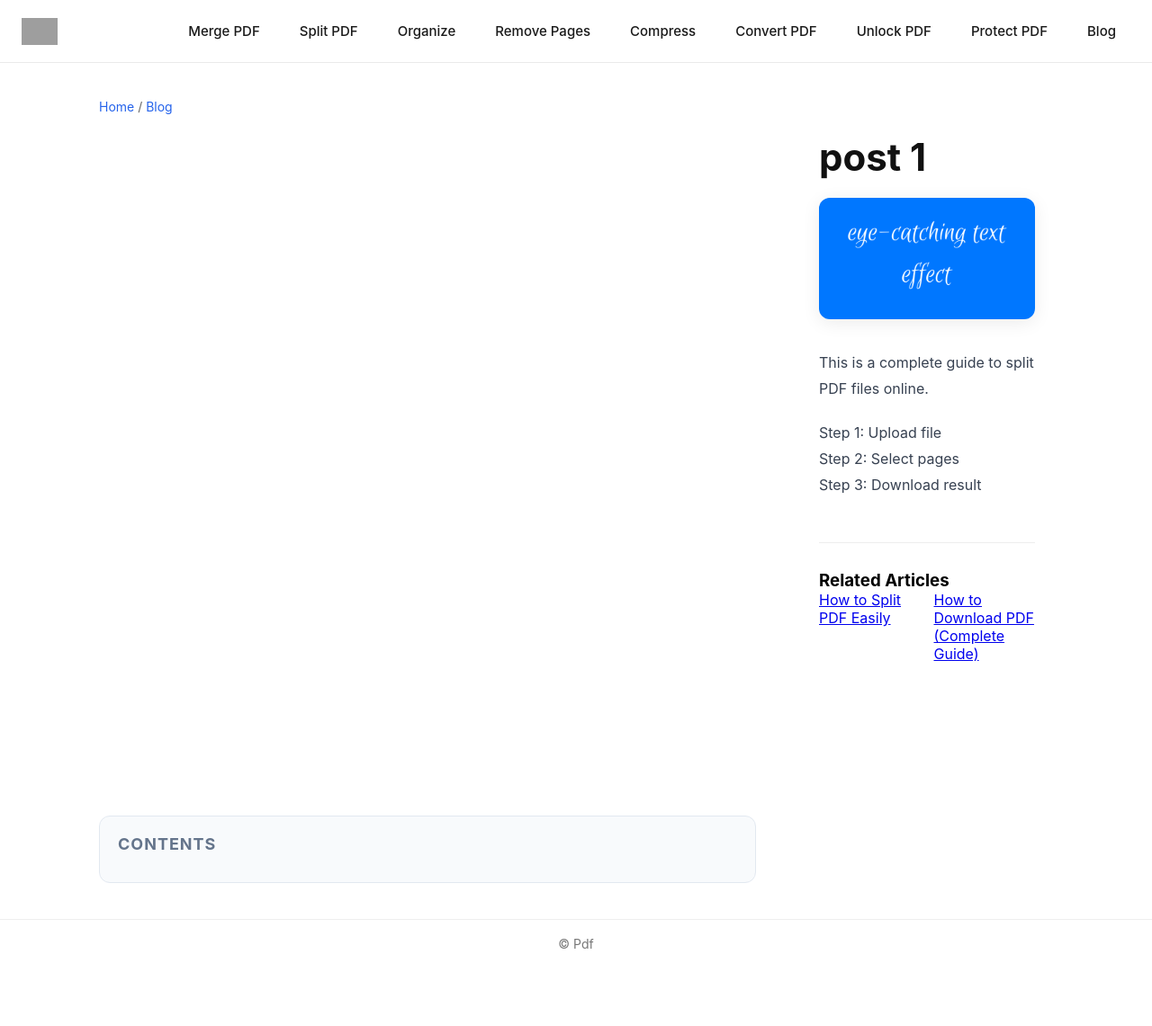
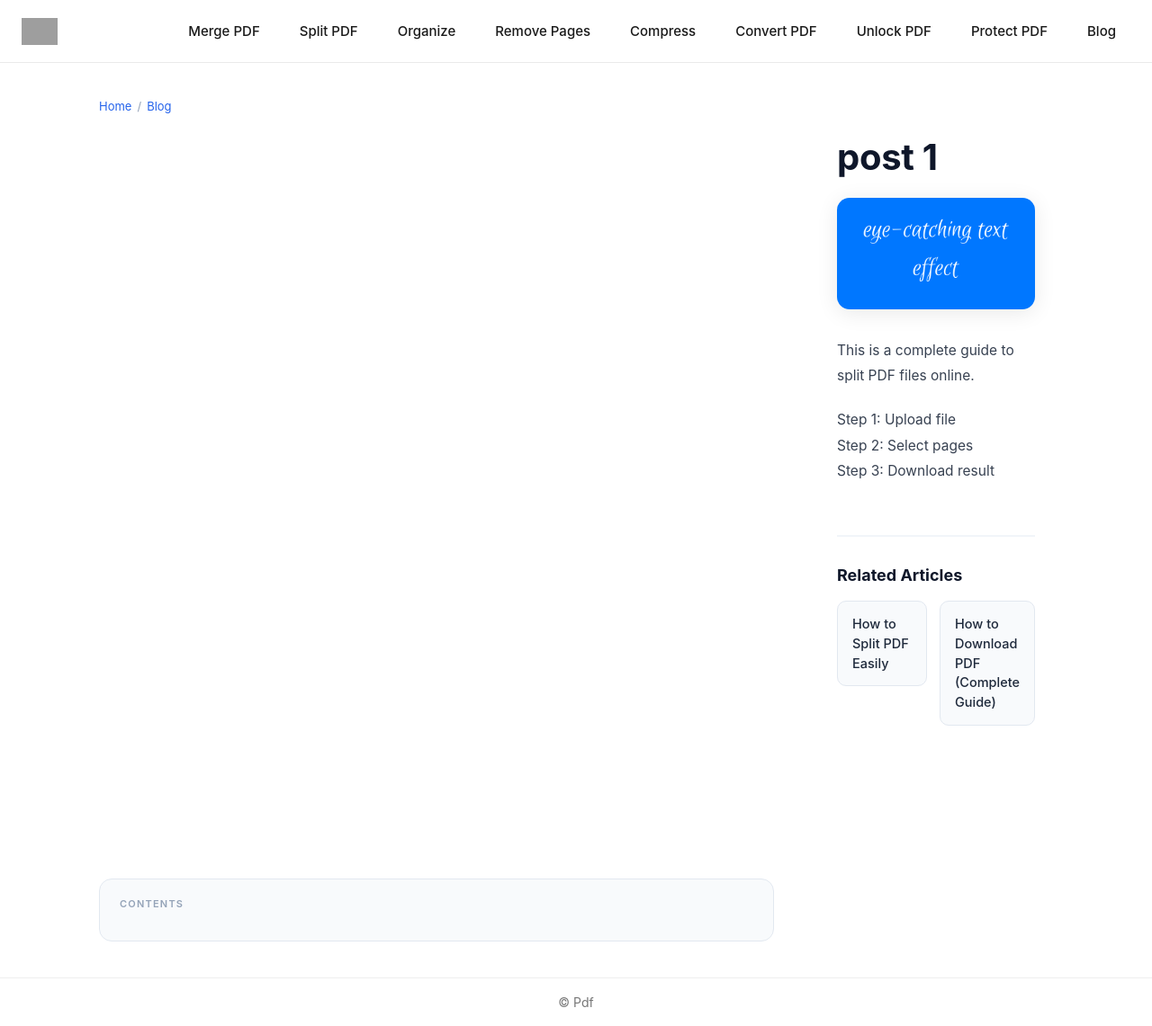
Before and after one commit to rforrupesh/pdf, a Jekyll site: the page built from _posts/2026-04-28-how-to-split-pdf.md, in a window 1280 px wide. Shown: the whole page at 90% size. Built offline with Jekyll 4.4.1, drawn with Linux system fonts in a browser that asks for light colours; before the commit the page ends 1076 px from its top, so only the background shows below that; grey boxes are pictures that could not be loaded.

Commit message:
Update style.css

```diff
--- a/assets/css/style.css
+++ b/assets/css/style.css
@@ -213,62 +213,237 @@
   margin: 40px auto;
   padding: 0 20px;
   display: grid;
-  grid-template-columns: 1fr 280px; /* Content | Sidebar */
+  grid-template-columns: 1fr 260px;
   gap: 50px;
   align-items: start;
 }
 
-/* Responsive Layout */
 @media (max-width: 992px) {
   .post-container {
-    grid-template-columns: 1fr; /* Stack sidebar on tablet/mobile */
+    grid-template-columns: 1fr;
     margin: 20px auto;
     gap: 30px;
+  }
+  /* Move sidebar above related posts on mobile */
+  .post-sidebar {
+    order: -1;
   }
 }
 
 /* =========================
-   TYPOGRAPHY & CONTENT
+   BREADCRUMB
+========================= */
+.post-breadcrumb {
+  margin-bottom: 16px;
+  font-size: 13px;
+  color: #94a3b8;
+  display: flex;
+  align-items: center;
+  gap: 6px;
+  flex-wrap: wrap;
+}
+
+.post-breadcrumb a {
+  color: #2563eb;
+  text-decoration: none;
+  transition: color 0.2s;
+}
+
+.post-breadcrumb a:hover {
+  color: #1d4ed8;
+}
+
+/* =========================
+   POST MAIN
 ========================= */
 .post-main {
-  min-width: 0; /* Prevents overflow in grid items */
+  min-width: 0;
 }
 
 .post-title {
-  font-size: clamp(28px, 4vw, 42px);
+  font-size: clamp(24px, 4vw, 40px);
   font-weight: 700;
-  line-height: 1.2;
+  line-height: 1.25;
   margin-bottom: 20px;
-  color: #111;
+  color: #0f172a;
+  letter-spacing: -0.3px;
 }
 
 .post-thumb {
   width: 100%;
   height: auto;
-  border-radius: 12px;
-  margin-bottom: 30px;
-  box-shadow: 0 4px 20px rgba(0,0,0,0.08);
+  border-radius: 14px;
+  margin-bottom: 32px;
+  box-shadow: 0 4px 24px rgba(0, 0, 0, 0.09);
+  display: block;
 }
 
+/* =========================
+   ARTICLE CONTENT
+========================= */
 .post-content {
-  font-size: clamp(16px, 1.1vw, 18px);
-  line-height: 1.8;
-  color: #374151; /* Slightly softer than pure black */
+  font-size: clamp(15.5px, 1.1vw, 17.5px);
+  line-height: 1.85;
+  color: #374151;
 }
 
 .post-content h2 {
-  font-size: 1.6em;
-  margin: 40px 0 16px;
-  color: #111;
+  font-size: clamp(20px, 2.5vw, 26px);
+  font-weight: 700;
+  margin: 44px 0 14px;
+  color: #0f172a;
+  padding-bottom: 8px;
+  border-bottom: 2px solid #e2e8f0;
 }
 
 .post-content h3 {
-  font-size: 1.3em;
-  margin: 30px 0 12px;
+  font-size: clamp(17px, 2vw, 20px);
+  font-weight: 600;
+  margin: 28px 0 10px;
+  color: #1e293b;
 }
 
 .post-content p {
   margin-bottom: 20px;
+}
+
+.post-content a {
+  color: #2563eb;
+  text-decoration: underline;
+  text-underline-offset: 3px;
+  transition: color 0.2s;
+}
+
+.post-content a:hover {
+  color: #1d4ed8;
+}
+
+.post-content hr {
+  border: none;
+  border-top: 1px solid #e2e8f0;
+  margin: 36px 0;
+}
+
+/* Lists */
+.post-content ol,
+.post-content ul {
+  padding-left: 22px;
+  margin-bottom: 20px;
+}
+
+.post-content li {
+  margin-bottom: 8px;
+  line-height: 1.7;
+}
+
+/* =========================
+   TABLES
+========================= */
+.post-content table {
+  width: 100%;
+  border-collapse: collapse;
+  font-size: 15px;
+  margin: 28px 0;
+  border-radius: 10px;
+  overflow: hidden;
+  box-shadow: 0 1px 6px rgba(0,0,0,0.07);
+}
+
+.post-content th {
+  background: #f1f5f9;
+  padding: 13px 16px;
+  font-weight: 600;
+  text-align: left;
+  color: #1e293b;
+  border-bottom: 2px solid #e2e8f0;
+}
+
+.post-content td {
+  padding: 12px 16px;
+  border-top: 1px solid #f1f5f9;
+  color: #374151;
+}
+
+.post-content tr:nth-child(even) td {
+  background: #f8fafc;
+}
+
+/* Horizontal scroll for tables on small screens */
+.post-content table {
+  display: block;
+  overflow-x: auto;
+  -webkit-overflow-scrolling: touch;
+}
+
+@media (min-width: 600px) {
+  .post-content table {
+    display: table;
+  }
+}
+
+/* =========================
+   CODE BLOCKS
+========================= */
+.post-content pre {
+  background: #0f172a;
+  color: #e2e8f0;
+  padding: 20px 22px;
+  border-radius: 10px;
+  overflow-x: auto;
+  font-family: 'Courier New', Courier, monospace;
+  font-size: 14px;
+  line-height: 1.65;
+  margin: 24px 0;
+  -webkit-overflow-scrolling: touch;
+}
+
+.post-content code {
+  background: #f1f5f9;
+  color: #e11d48;
+  padding: 2px 6px;
+  border-radius: 4px;
+  font-size: 0.88em;
+  font-family: 'Courier New', Courier, monospace;
+}
+
+.post-content pre code {
+  background: transparent;
+  color: inherit;
+  padding: 0;
+  font-size: inherit;
+}
+
+/* =========================
+   VIDEO EMBED
+========================= */
+.post-content iframe {
+  width: 100%;
+  border-radius: 12px;
+  margin: 28px 0;
+  display: block;
+  aspect-ratio: 16 / 9;
+  height: auto;
+  min-height: 220px;
+  border: none;
+}
+
+@supports not (aspect-ratio: 16/9) {
+  /* Fallback for older browsers */
+  .video-wrapper {
+    position: relative;
+    padding-bottom: 56.25%;
+    height: 0;
+    overflow: hidden;
+    margin: 28px 0;
+    border-radius: 12px;
+  }
+  .video-wrapper iframe {
+    position: absolute;
+    top: 0; left: 0;
+    width: 100%; height: 100%;
+    margin: 0;
+    border-radius: 0;
+  }
 }
 
 /* =========================
@@ -276,118 +451,108 @@
 ========================= */
 .post-sidebar {
   position: sticky;
-  top: 20px; /* Keeps TOC visible while scrolling */
+  top: 24px;
 }
 
 .toc-box {
   background: #f8fafc;
-  padding: 20px;
-  border-radius: 12px;
+  padding: 20px 22px;
+  border-radius: 14px;
   border: 1px solid #e2e8f0;
 }
 
 .toc-box h4 {
-  margin-bottom: 12px;
-  font-size: 18px;
+  margin-bottom: 14px;
+  font-size: 11px;
   text-transform: uppercase;
-  letter-spacing: 1px;
-  color: #64748b;
+  letter-spacing: 1.2px;
+  color: #94a3b8;
+  font-weight: 600;
 }
 
 #toc {
   list-style: none;
   padding: 0;
+  margin: 0;
 }
 
 #toc li {
-  margin-bottom: 10px;
+  margin-bottom: 4px;
 }
 
 #toc a {
   text-decoration: none;
   color: #4b5563;
-  font-size: 15px;
-  transition: color 0.2s;
+  font-size: 14px;
+  transition: color 0.2s, padding-left 0.2s;
   display: block;
+  padding: 5px 8px;
+  border-radius: 6px;
   line-height: 1.4;
 }
 
 #toc a:hover {
   color: #2563eb;
+  background: #eff6ff;
+  padding-left: 12px;
+}
+
+/* Active TOC link (optional — add via JS scroll listener) */
+#toc a.active {
+  color: #2563eb;
+  font-weight: 600;
+  background: #eff6ff;
+  padding-left: 12px;
+}
+
+/* On mobile, TOC becomes a horizontal scrollable strip */
+@media (max-width: 992px) {
+  .post-sidebar {
+    position: static;
+  }
+
+  .toc-box {
+    padding: 14px 16px;
+  }
+
+  #toc {
+    display: flex;
+    flex-wrap: wrap;
+    gap: 8px;
+  }
+
+  #toc li {
+    margin: 0;
+  }
+
+  #toc a {
+    background: #e2e8f0;
+    border-radius: 20px;
+    padding: 5px 12px;
+    font-size: 13px;
+    white-space: nowrap;
+  }
+
+  #toc a:hover {
+    background: #dbeafe;
+    padding-left: 12px;
+  }
 }
 
 /* =========================
-   ENHANCED ELEMENTS
+   RELATED POSTS
 ========================= */
-
-/* Better Tables */
-.table-wrapper {
-  overflow-x: auto;
-  border-radius: 8px;
-  border: 1px solid #eee;
-  margin: 30px 0;
+.related {
+  margin-top: 56px;
+  padding-top: 32px;
+  border-top: 2px solid #f1f5f9;
 }
 
-.post-content table {
-  width: 100%;
-  border-collapse: collapse;
-}
-
-.post-content th {
-  background: #f3f4f6;
-  padding: 12px;
-  font-weight: 600;
-}
-
-.post-content td {
-  padding: 12px;
-  border-top: 1px solid #eee;
-}
-
-/* Better Code Blocks */
-.post-content pre {
-  background: #1e293b;
-  color: #f8fafc;
-  padding: 20px;
-  border-radius: 8px;
-  overflow-x: auto;
-  font-family: 'Courier New', Courier, monospace;
-  position: relative;
-}
-
-/* Responsive Video Fix */
-.video-wrapper {
-  position: relative;
-  padding-bottom: 56.25%; /* 16:9 */
-  height: 0;
-  overflow: hidden;
-  margin: 30px 0;
-  border-radius: 12px;
-}
-
-.video-wrapper iframe {
-  position: absolute;
-  top: 0; left: 0;
-  width: 100%; height: 100%;
-}
-
-/* Breadcrumb */
-.post-breadcrumb {
-  margin-bottom: 20px;
-  font-size: 14px;
-  color: #666;
-}
-
-.post-breadcrumb a {
-  color: #2563eb;
-  text-decoration: none;
-}
-
-/* Related Posts */
-.related {
-  margin-top: 50px;
-  padding-top: 30px;
-  border-top: 1px solid #eee;
+.related h3 {
+  font-size: 18px;
+  font-weight: 700;
+  margin-bottom: 18px;
+  color: #0f172a;
 }
 
 .related-list {
@@ -395,9 +560,31 @@
   padding: 0;
   display: grid;
   grid-template-columns: 1fr 1fr;
-  gap: 15px;
+  gap: 14px;
+}
+
+.related-list li a {
+  display: block;
+  padding: 14px 16px;
+  background: #f8fafc;
+  border: 1px solid #e2e8f0;
+  border-radius: 10px;
+  text-decoration: none;
+  color: #1e293b;
+  font-size: 14.5px;
+  font-weight: 500;
+  transition: background 0.2s, border-color 0.2s, transform 0.15s;
+  line-height: 1.5;
+}
+
+.related-list li a:hover {
+  background: #eff6ff;
+  border-color: #93c5fd;
+  transform: translateY(-2px);
 }
 
 @media (max-width: 600px) {
-  .related-list { grid-template-columns: 1fr; }
+  .related-list {
+    grid-template-columns: 1fr;
+  }
 }
```
